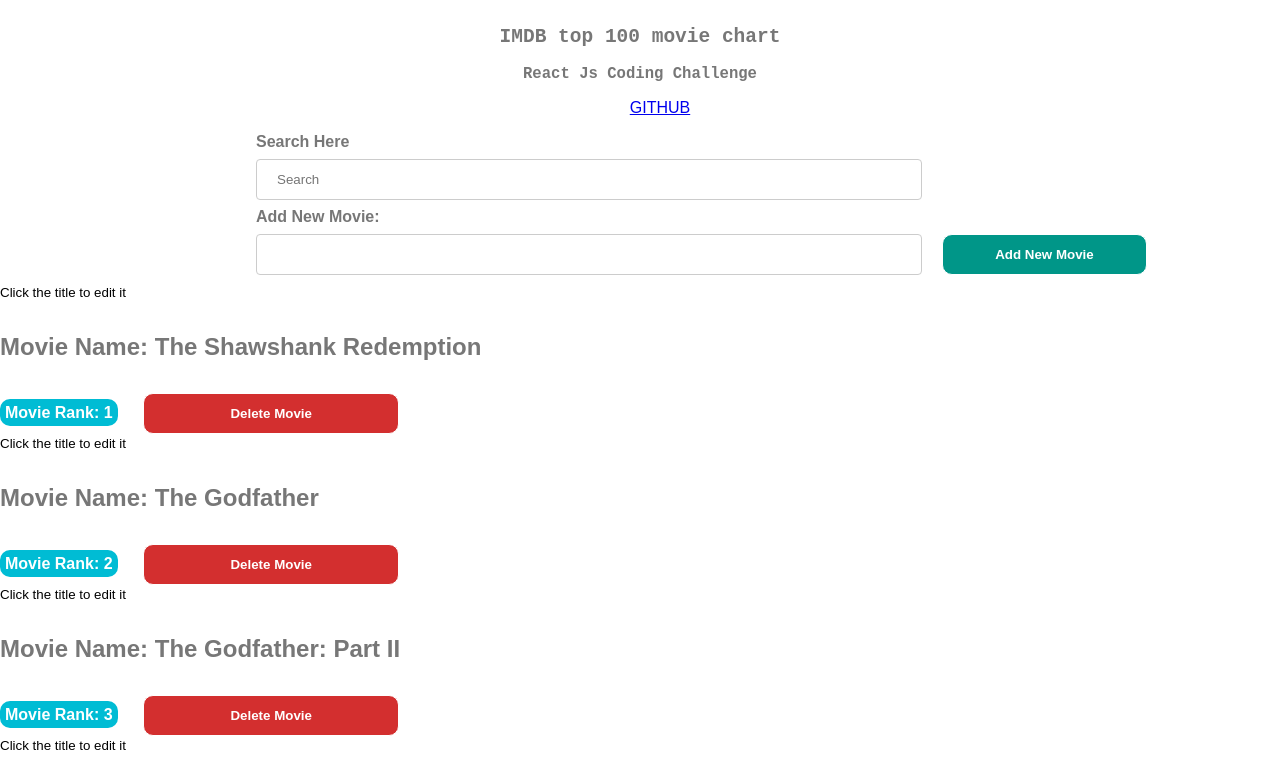
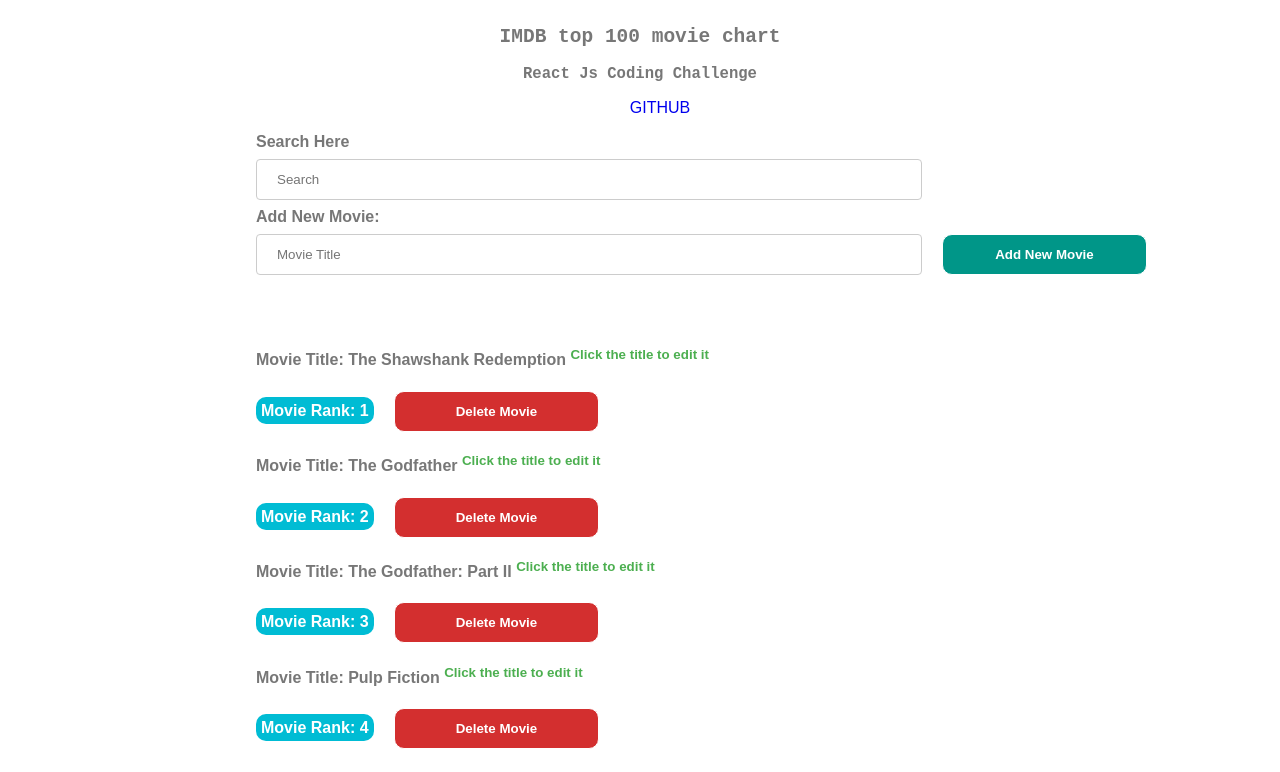
Before and after one commit to prio101/coding-challenge-react, a React (Create React App) app: page / in a window 1280 px wide. Shown: the top 772 px of the page. Built offline with nearby package versions, Linux system fonts and the light colour scheme.

Commit message:
added buid and the new style and the updated readme

```diff
--- a/src/footer/Footer.js
+++ b/src/footer/Footer.js
@@ -1,9 +1,13 @@
 import React, { Component } from 'react';
+import '../footer/footer.css';
 
 class Footer extends Component {
   render(){
     return(
-      <h1>React Js - Coding Challenge</h1>
+      <div className="footer">
+        <hr />
+        <small>Created with React JS</small>
+      </div>
     );
   }
 }
--- /dev/null
+++ b/src/footer/footer.css
@@ -0,0 +1,6 @@
+.footer{
+  margin-top: 5%;
+  text-align: center;
+  color: #777;
+
+}
--- a/src/header/Header.js
+++ b/src/header/Header.js
@@ -13,7 +13,7 @@ class Header extends Component {
           <ul className="header-ul-links">
             <li className="header-single-link">
               <a
-              href={`https://github.com/prio101/coding-challenge-react`}
+                href={`https://github.com/prio101/coding-challenge-react`}
               >
                 GITHUB
               </a>
--- a/src/header/header.css
+++ b/src/header/header.css
@@ -20,3 +20,7 @@
 .header-single-link {
   list-style: none;
 }
+
+a {
+  text-decoration: none;
+}
--- a/src/movieData/AddMovie.js
+++ b/src/movieData/AddMovie.js
@@ -18,6 +18,7 @@ class AddMovie extends Component{
         <label>Add New Movie:</label>
         <br/>
         <input
+          placeholder="Movie Title"
           className="add-movie-form"
           type="text"
           ref="title"
--- a/src/movieData/MovieData.js
+++ b/src/movieData/MovieData.js
@@ -113,12 +113,11 @@ class MovieData extends Component{
         <div className="movie-collection">
           {filteredMovies.map(movie =>
             <div key={movie.id}>
-                <small>Click the title to edit it</small>
                 <h4
                   className="movie-title"
                   onClick={this.editMovie.bind(this, movie)}
                 >
-                  Movie Name: { movie.title }
+                  Movie Title: { movie.title }&nbsp;<sup className="super">Click the title to edit it</sup>
                 </h4>
 
                 <p
--- a/src/movieData/UpdateMovie.js
+++ b/src/movieData/UpdateMovie.js
@@ -19,7 +19,8 @@ class UpdateMovie extends Component{
         onSubmit={this.updateMovieData.bind(this)}
         onChange={this.updateChangeData.bind(this)}
       >
-        <label>Update Here:</label>
+        <p>Update Here:</p>
+        <label>Movie Title</label>
         <br/>
         <input
           className="form"
@@ -28,6 +29,9 @@ class UpdateMovie extends Component{
           ref="titleUpdate"
           name="title"
         />
+        <br/>
+        <label>Movie Rank</label>
+        <br/>
         <input
           className="form"
           value={this.props.rank}
--- a/src/movieData/movie-data.css
+++ b/src/movieData/movie-data.css
@@ -1,3 +1,8 @@
+.movie-collection {
+    margin-left: 20%;
+    margin-top: 5%;
+}
+
 .form-holder{
   margin-left: 20%;
 }
@@ -59,10 +64,13 @@ label{
   background-color: #2196F3;
 }
 .movie-title {
-  font-size: 1.5em;
   font-weight: 800;
   color: #777;
   cursor: pointer;
+}
+
+.super{
+  color: #4CAF50;
 }
 
 .movie-rank {
```
Also changed, not shown: 1 other file (tests, documents, lock files or other folders).
